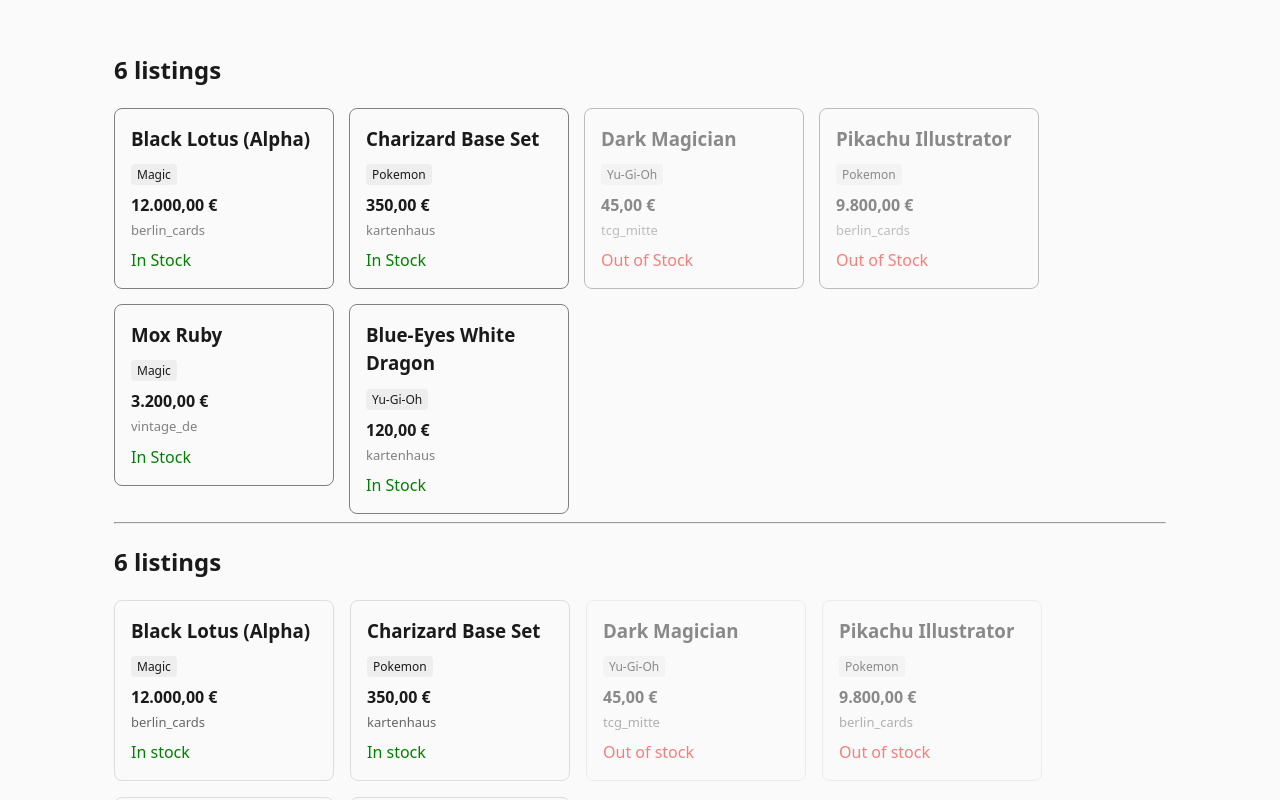
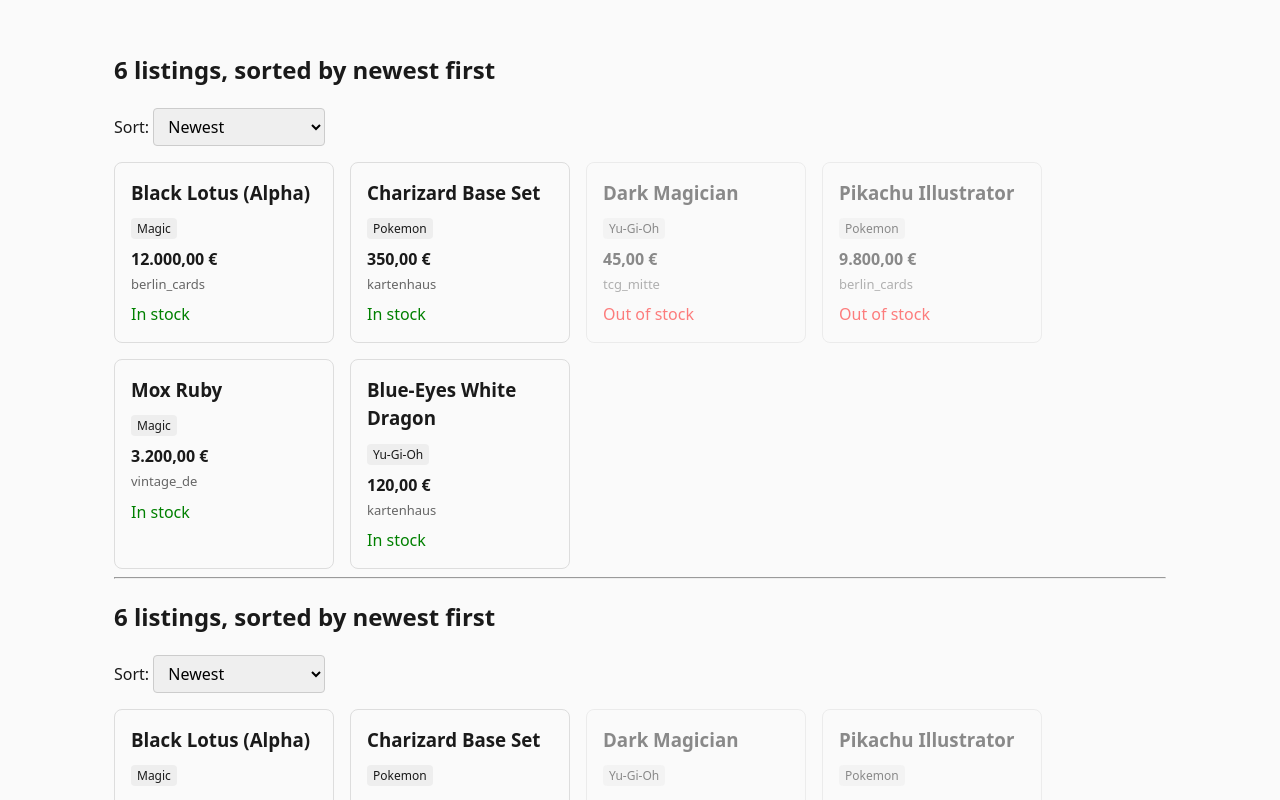
Before and after one commit to oktayshakirov/react-practice, a React (Vite) app: page / in a window 1280 px wide. Shown: the top 800 px of the page. Built offline with nearby package versions, Linux system fonts and the light colour scheme.

Commit message:
day 10 done

```diff
--- a/exercises/day-10-sort-by-price.tsx
+++ b/exercises/day-10-sort-by-price.tsx
@@ -31,7 +31,7 @@
   DO NOT look at the solution until you've written your own attempt.
 */
 
-import { useState } from 'react';
+import { useState } from "react";
 
 export type Product = {
   id: string;
@@ -42,20 +42,128 @@
   inStock: boolean;
 };
 
+export type SortOrder = "newest" | "price-asc" | "price-desc";
+
 const PRODUCTS: Product[] = [
-  { id: '1', name: 'Black Lotus (Alpha)', price: 12000, category: 'Magic', seller: 'berlin_cards', inStock: true },
-  { id: '2', name: 'Charizard Base Set', price: 350, category: 'Pokemon', seller: 'kartenhaus', inStock: true },
-  { id: '3', name: 'Dark Magician', price: 45, category: 'Yu-Gi-Oh', seller: 'tcg_mitte', inStock: false },
-  { id: '4', name: 'Pikachu Illustrator', price: 9800, category: 'Pokemon', seller: 'berlin_cards', inStock: false },
-  { id: '5', name: 'Mox Ruby', price: 3200, category: 'Magic', seller: 'vintage_de', inStock: true },
-  { id: '6', name: 'Blue-Eyes White Dragon', price: 120, category: 'Yu-Gi-Oh', seller: 'kartenhaus', inStock: true },
+  {
+    id: "1",
+    name: "Black Lotus (Alpha)",
+    price: 12000,
+    category: "Magic",
+    seller: "berlin_cards",
+    inStock: true,
+  },
+  {
+    id: "2",
+    name: "Charizard Base Set",
+    price: 350,
+    category: "Pokemon",
+    seller: "kartenhaus",
+    inStock: true,
+  },
+  {
+    id: "3",
+    name: "Dark Magician",
+    price: 45,
+    category: "Yu-Gi-Oh",
+    seller: "tcg_mitte",
+    inStock: false,
+  },
+  {
+    id: "4",
+    name: "Pikachu Illustrator",
+    price: 9800,
+    category: "Pokemon",
+    seller: "berlin_cards",
+    inStock: false,
+  },
+  {
+    id: "5",
+    name: "Mox Ruby",
+    price: 3200,
+    category: "Magic",
+    seller: "vintage_de",
+    inStock: true,
+  },
+  {
+    id: "6",
+    name: "Blue-Eyes White Dragon",
+    price: 120,
+    category: "Yu-Gi-Oh",
+    seller: "kartenhaus",
+    inStock: true,
+  },
 ];
 
-// Write your SortOrder type here:
+const SORT_LABELS: Record<SortOrder, string> = {
+  newest: "newest first",
+  "price-asc": "price ascending",
+  "price-desc": "price descending",
+};
 
-// Write your ProductCard component here:
+const ProductCard = ({ name, price, category, seller, inStock }: Product) => (
+  <article
+    style={{
+      border: "1px solid #ddd",
+      borderRadius: 8,
+      padding: 16,
+      width: 220,
+      opacity: inStock ? 1 : 0.5,
+    }}
+  >
+    <h3 style={{ margin: "0 0 8px" }}>{name}</h3>
+    <span
+      style={{
+        fontSize: 12,
+        background: "#eee",
+        borderRadius: 4,
+        padding: "2px 6px",
+      }}
+    >
+      {category}
+    </span>
+    <p style={{ fontWeight: 600, margin: "8px 0 4px" }}>
+      {price.toLocaleString("de-DE", { style: "currency", currency: "EUR" })}
+    </p>
+    <p style={{ fontSize: 13, color: "#666", margin: 0 }}>{seller}</p>
+    <p style={{ color: inStock ? "green" : "red", margin: "8px 0 0" }}>
+      {inStock ? "In stock" : "Out of stock"}
+    </p>
+  </article>
+);
 
-// Write your ProductList component here:
 export const ProductList = () => {
-
+  const [sortOrder, setSortOrder] = useState<SortOrder>("newest");
+  const sorted =
+    sortOrder === "newest"
+      ? PRODUCTS
+      : [...PRODUCTS].sort((a, b) =>
+          sortOrder === "price-asc" ? a.price - b.price : b.price - a.price,
+        );
+  return (
+    <section>
+      <h2>
+        {PRODUCTS.length} listings, sorted by {SORT_LABELS[sortOrder]}
+      </h2>
+      <label>
+        {" "}
+        Sort:{" "}
+        <select
+          value={sortOrder}
+          onChange={(e) => setSortOrder(e.target.value as SortOrder)}
+        >
+          <option value="newest">Newest</option>
+          <option value="price-asc">Price: low to high</option>
+          <option value="price-desc">Price: high to low</option>
+        </select>
+      </label>
+      <div
+        style={{ display: "flex", flexWrap: "wrap", gap: 16, marginTop: 16 }}
+      >
+        {sorted.map((product) => (
+          <ProductCard key={product.id} {...product} />
+        ))}
+      </div>
+    </section>
+  );
 };
--- a/src/App.tsx
+++ b/src/App.tsx
@@ -11,8 +11,8 @@
   "Nothing was returned from render" until you write your component.
   That error means the wiring works — you just haven't started yet.
 */
-import { ProductList as Exercise } from "../exercises/day-09-product-list.tsx";
-import { ProductList as Solution } from "../solutions/day-09-product-list.solution.tsx";
+import { ProductList as Exercise } from "../exercises/day-10-sort-by-price.tsx";
+import { ProductList as Solution } from "../solutions/day-10-sort-by-price.solution.tsx";
 
 export default function App() {
   return (
```
